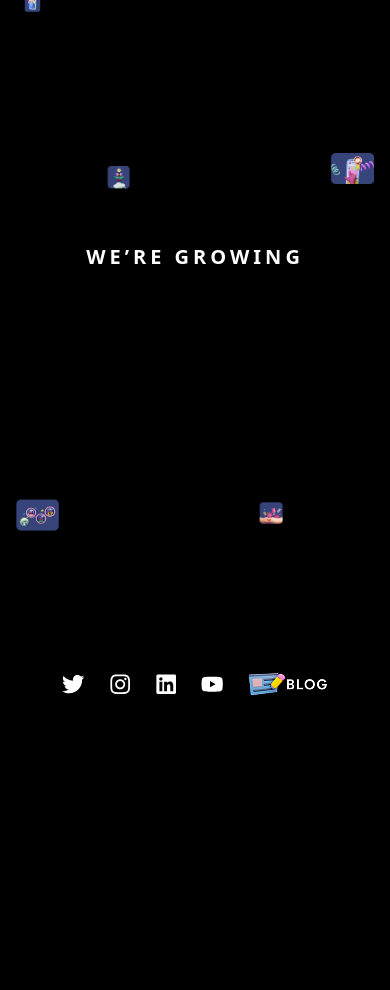
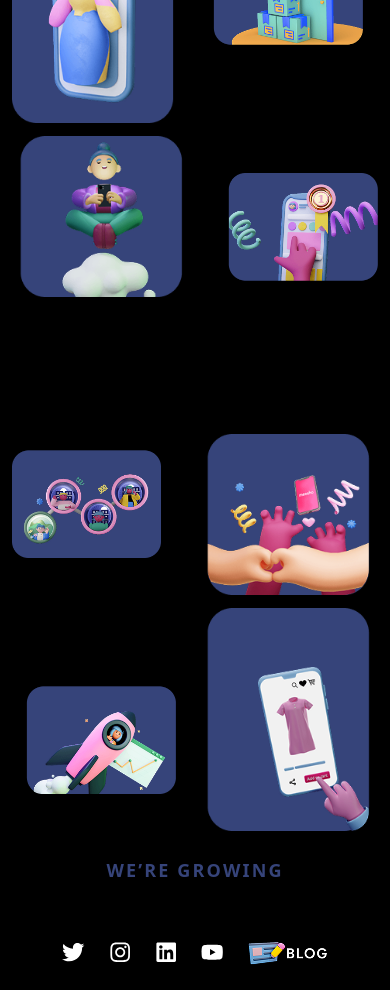
Before and after one commit to saman-tofighian/Meesho, a Next.js app: page / in a window 390 px wide. Shown: the part 2040-3030 px from the top of the page. Before the commit the page ends 2761 px from the top, so only its background shows below. Built offline with nearby package versions, Linux system fonts and the light colour scheme.

Commit message:
responsive GrowingSection

```diff
--- a/Components/GrowingSection.jsx
+++ b/Components/GrowingSection.jsx
@@ -1,100 +1,92 @@
 import Image from 'next/image';
 
 const cards = [
-  {
-    id: 1,
-    image: '/img/1.png',
-    className: 'left-0 top-0 w-[20%] h-[50%]',
-    cardClass: 'left-0 right-[9.72%] top-0 h-full',
-    imageClass:
-      'left-1/2 top-1/2 h-[83.33%] w-[48%] -translate-x-1/2 -translate-y-1/2',
-  },
-  {
-    id: 2,
-    image: '/img/2.png',
-    className: 'left-[20%] top-0 w-[30%] h-[50%]',
-    cardClass: 'left-0 top-0 h-[72.22%] w-[83.33%]',
-    imageClass: 'right-[10%] bottom-[27.78%] h-[64.58%] w-full',
-  },
-  {
-    id: 3,
-    image: '/img/3.png',
-    className: 'left-1/2 top-0 w-[20%] h-[50%]',
-    cardClass: 'left-1/2 top-0 h-[72.22%] w-[72.22%] -translate-x-1/2',
-    imageClass:
-      'left-1/2 bottom-[27.78%] h-[72.22%] w-[72.22%] -translate-x-1/2',
-  },
-  {
-    id: 4,
-    image: '/img/4.png',
-    className: 'left-[70%] top-0 w-[30%] h-[50%]',
-    cardClass: 'right-0 top-0 h-[72.22%] w-[83.33%]',
-    imageClass: 'left-1/2 bottom-[27.78%] h-[64.58%] w-full -translate-x-1/2',
-  },
-  {
-    id: 5,
-    image: '/img/5.png',
-    className: 'left-0 top-1/2 w-[30%] h-1/2',
-    cardClass: 'bottom-0 left-0 right-[16.67%] h-[72.22%]',
-    imageClass:
-      'left-1/2 top-1/2 h-[56.25%] w-full -translate-x-1/2 -translate-y-1/2',
-  },
-  {
-    id: 6,
-    image: '/img/6.png',
-    className: 'left-[30%] top-1/2 w-[20%] h-1/2',
-    cardClass: 'bottom-0 left-1/2 h-[72.22%] w-[72.22%] -translate-x-1/2',
-    imageClass: 'bottom-0 left-1/2 h-full w-[72.22%] -translate-x-1/2',
-  },
-  {
-    id: 7,
-    image: '/img/7.png',
-    className: 'left-1/2 top-1/2 w-[30%] h-1/2',
-    cardClass: 'bottom-0 left-1/2 h-[72.22%] w-[83.33%] -translate-x-1/2',
-    imageClass: 'bottom-0 left-1/2 h-[88.64%] w-full -translate-x-1/2',
-  },
-  {
-    id: 8,
-    image: '/img/8.png',
-    className: 'left-[80%] top-1/2 w-[20%] h-1/2',
-    cardClass: 'bottom-0 left-1/2 h-full w-[72.22%] -translate-x-1/2',
-    imageClass: 'bottom-0 right-[5.38%] h-[83.33%] w-[74.52%]',
-  },
+  { id: 1, image: '/img/1.png', width: 230, height: 288 },
+  { id: 2, image: '/img/2.png', width: 345, height: 288 },
+  { id: 3, image: '/img/3.png', width: 230, height: 288 },
+  { id: 4, image: '/img/4.png', width: 345, height: 288 },
+  { id: 5, image: '/img/5.png', width: 345, height: 288 },
+  { id: 6, image: '/img/6.png', width: 230, height: 288 },
+  { id: 7, image: '/img/7.png', width: 345, height: 288 },
+  { id: 8, image: '/img/8.png', width: 230, height: 288 },
 ];
 
 export default function GrowingSection() {
   return (
-    <section className='px-4 sm:px-6 lg:px-8 py-12 lg:py-16 w-full overflow-hidden'>
-      <div className='relative mx-auto max-w-[1152px] lg:h-[576px] min-h-[700px] sm:min-h-[720px] lg:min-h-0'>
-        {/* Image grid */}
-        <div className='lg:block absolute inset-0 gap-4 sm:gap-5 grid grid-cols-2 sm:grid-cols-4'>
-          {cards.map((card) => (
-            <div
-              key={card.id}
-              className={`relative min-h-[190px] overflow-hidden rounded-[24px]  lg:absolute lg:min-h-0 lg:overflow-visible lg:rounded-none lg:bg-transparent ${card.className}`}
-            >
+    <section className='px-3 sm:px-5 lg:px-8 py-10 lg:py-16 w-full overflow-hidden'>
+      <div className='mx-auto w-full max-w-[1152px]'>
+        {/* Desktop */}
+        <div className='hidden lg:block relative w-full aspect-[2/1]'>
+          {cards.map((item, index) => {
+            const positions = [
+              'left-0 top-0',
+              'left-[20%] top-0',
+              'left-[50%] top-0',
+              'left-[70%] top-0',
+              'left-0 top-1/2',
+              'left-[30%] top-1/2',
+              'left-[50%] top-1/2',
+              'left-[80%] top-1/2',
+            ];
+
+            return (
               <div
-                className={`absolute hidden rounded-[32px]  lg:block ${card.cardClass}`}
-              />
+                key={item.id}
+                className={`absolute h-1/2 ${
+                  index === 0 || index === 2 || index === 5 || index === 7
+                    ? 'w-[20%]'
+                    : 'w-[30%]'
+                } ${positions[index]}`}
+              >
+                <div
+                  className='top-1/2 left-1/2 absolute'
+                  style={{
+                    width: `${item.width}px`,
+                    height: `${item.height}px`,
+                    transform: 'translate(-50%, -50%)',
+                  }}
+                >
+                  <Image
+                    src={item.image}
+                    alt=''
+                    fill
+                    sizes={`${item.width}px`}
+                    className='object-contain'
+                    priority={item.id <= 4}
+                  />
+                </div>
+              </div>
+            );
+          })}
 
+          <h2 className='z-10 absolute inset-0 flex justify-center items-center font-bold text-[30px] text-white text-center tracking-[8px] whitespace-nowrap pointer-events-none'>
+            WE’RE GROWING
+          </h2>
+        </div>
+
+        {/* Tablet and mobile */}
+        <div className='lg:hidden'>
+          <div className='items-center gap-x-2 gap-y-3 sm:gap-x-4 sm:gap-y-5 grid grid-cols-2 sm:grid-cols-4'>
+            {cards.map((item) => (
               <div
-                className={`absolute inset-0 lg:inset-auto lg:absolute ${card.imageClass}`}
+                key={item.id}
+                className='relative flex justify-center items-center min-w-0'
+                style={{
+                  aspectRatio: `${item.width} / ${item.height}`,
+                }}
               >
                 <Image
-                  src={card.image}
+                  src={item.image}
                   alt=''
                   fill
-                  sizes='(max-width: 640px) 45vw, (max-width: 1024px) 22vw, 288px'
+                  sizes='(max-width: 639px) 47vw, 23vw'
                   className='object-contain'
                 />
               </div>
-            </div>
-          ))}
-        </div>
+            ))}
+          </div>
 
-        {/* Center heading */}
-        <div className='z-10 absolute inset-0 flex justify-center items-center pointer-events-none'>
-          <h2 className='font-bold text-white lg:text-[30px] text-xl sm:text-2xl text-center tracking-[0.2em] lg:tracking-[8px]'>
+          <h2 className='mt-6 sm:mt-8 font-bold text-[#36447A] text-lg sm:text-2xl text-center tracking-[0.12em] sm:tracking-[0.2em]'>
             WE’RE GROWING
           </h2>
         </div>
```
